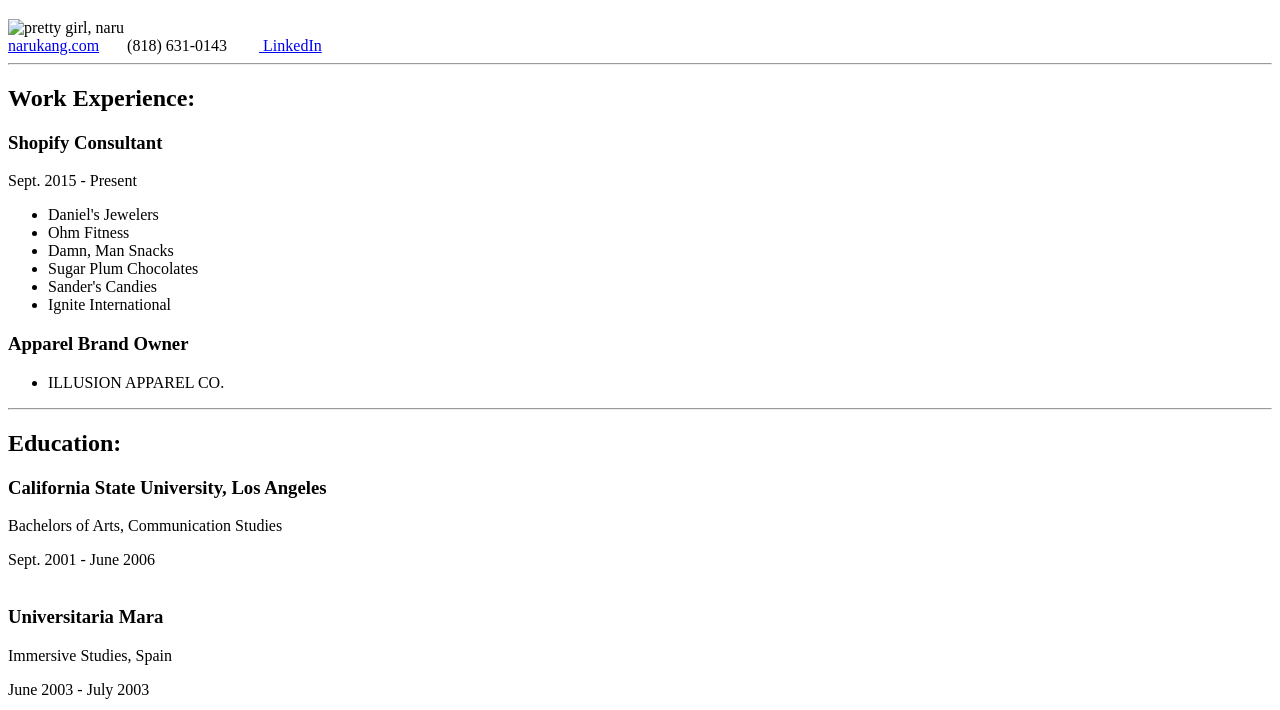
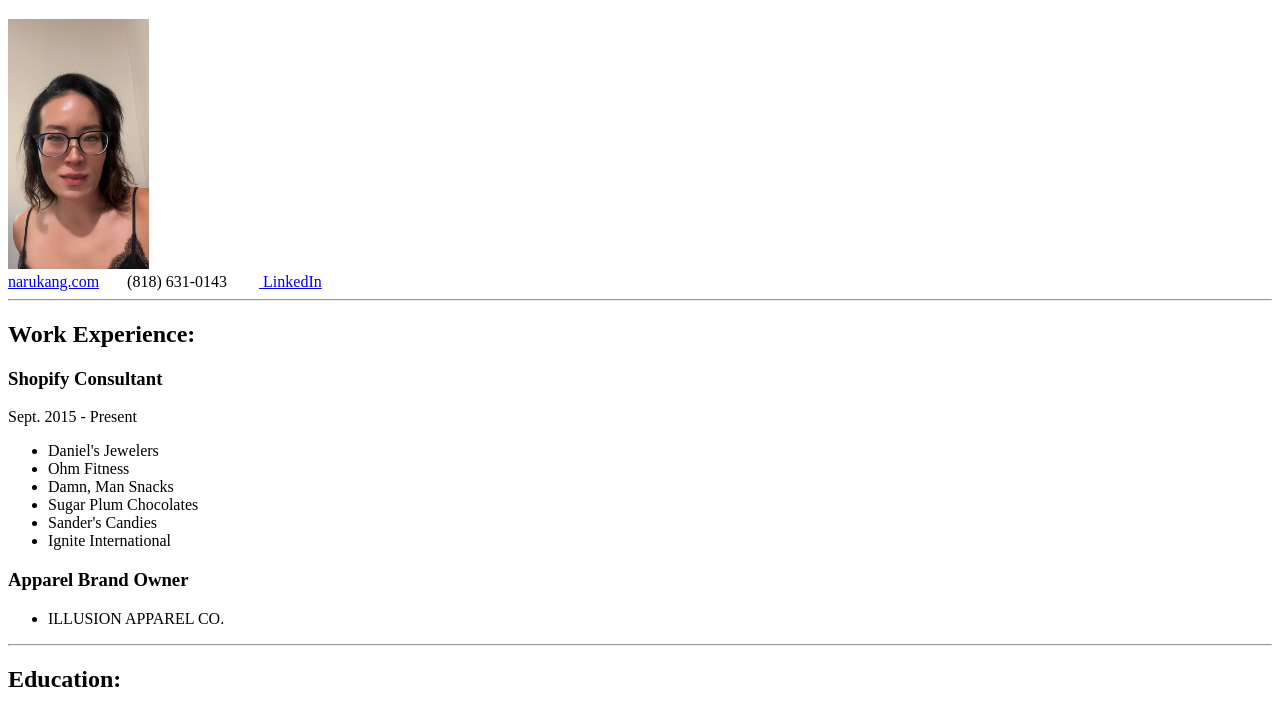
Before and after one commit to naru-kang/html-resume, a plain HTML site: page index.html in a window 1280 px wide. Shown: the part 61-771 px from the top of the page. Drawn offline with Linux system fonts and the light colour scheme.

Commit message:
Update index.html

```diff
--- a/index.html
+++ b/index.html
@@ -7,7 +7,7 @@
 </head>
 <body>
     <h1>Naru Kang</h1>
-    <img src="./assets/IMG_0173.JPG" height=250 alt="pretty girl, naru"/>  <br/>
+    <img src="./images/IMG_0173.JPG" height=250 alt="pretty girl, naru"/>  <br/>
     <a href="narukang.com">narukang.com</a> &nbsp; &nbsp;&nbsp;&nbsp;&nbsp;(818) 631-0143 &nbsp; &nbsp;      &nbsp;&nbsp;&nbsp;<a href="https://www.linkedin.com/in/narujkang/"> LinkedIn</a>
     <hr/>
     <p>
```
